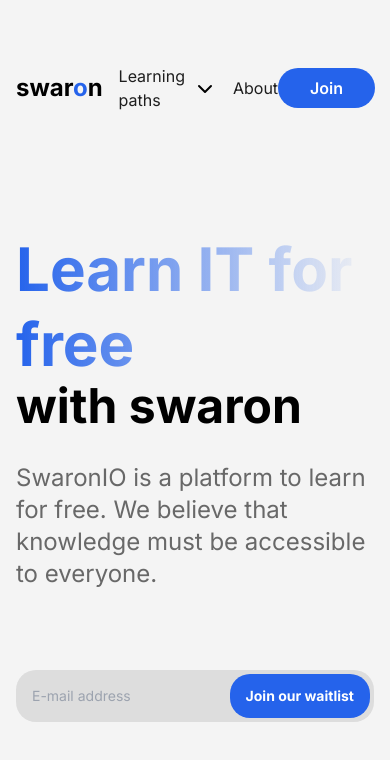
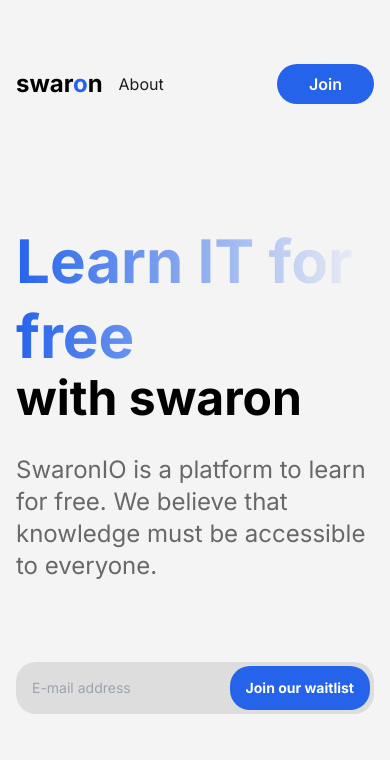
Before and after one commit to swaron-io/swaron.io, a Next.js app: page / in a window 390 px wide. Shown: the top 760 px of the page. Built offline with nearby package versions, Linux system fonts and the light colour scheme.

Commit message:
added responsive design to header

```diff
--- a/src/app/components/header.tsx
+++ b/src/app/components/header.tsx
@@ -10,7 +10,7 @@
           </h3>
        </Link>
       {/*Must be a dropdown */}
-      <span className="flex items-center gap-2">
+      <span className="items-center gap-2 hidden sm:flex">
         <h3 className="md:ml-24 ml-4 text-high_gray">Learning paths</h3>
         <Dropdown />
       </span>
--- a/src/app/page.tsx
+++ b/src/app/page.tsx
@@ -44,7 +44,7 @@
           </form>
         </div>
         {/* <div className="md:flex hidden"> */}
-          <div className=" pl-4 md:flex hidden">
+          <div className="pl-4 md:flex hidden">
             <Image
               alt="oi"
               width={400}
```
